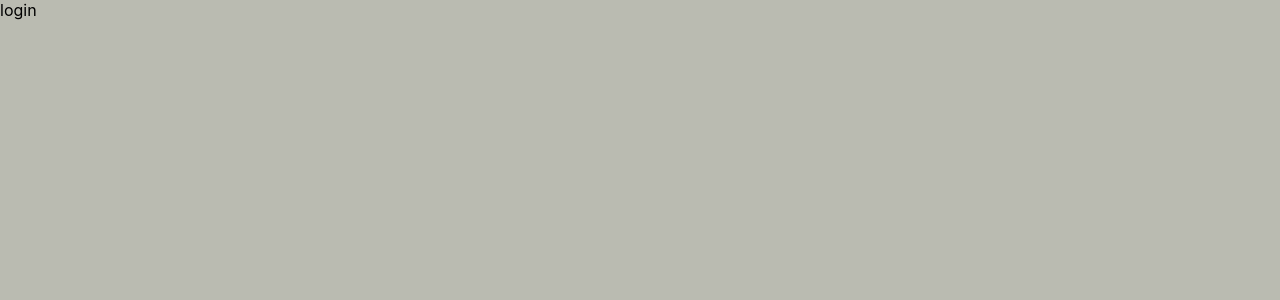
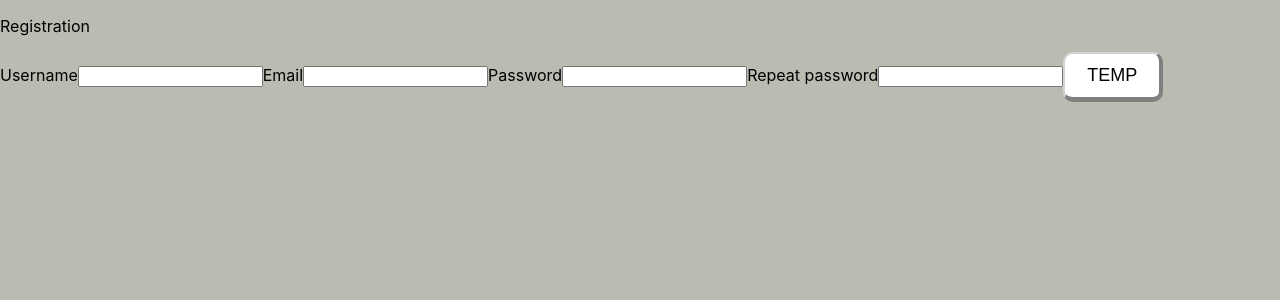
Before and after one commit to HungryM1NT/FSP_front, a React (Create React App) app: page /auth in a window 1280 px wide. Shown: the top 300 px of the page. Built offline with nearby package versions, Linux system fonts and the light colour scheme.

Commit message:
auth form started

```diff
--- /dev/null
+++ b/src/components/AuthForm/AuthForm.tsx
@@ -0,0 +1,42 @@
+import './AuthForm.css';
+import { HTMLInputTypeAttribute } from 'react';
+import Button from '../Button/Button';
+
+
+interface Line {
+    lineName: string,
+    inputType: HTMLInputTypeAttribute,
+    isRequired?: boolean,
+    minLength?: number
+}
+
+export interface Props {
+    title: string,
+    lines: Array<Line>
+}
+
+function AuthForm(props: Props) {
+  return (
+    <>
+      <div className='auth_form'>
+        <p className='form_title'>{props.title}</p>
+        <form>
+            {props.lines.map(
+                (line: Line) =>
+                <label>
+                    {line.lineName}
+                    <input
+                        type={line.inputType}
+                        required={line.isRequired}
+                        minLength={line.minLength}
+                    />
+                </label>
+            )}
+            <Button name={"TEMP"} onclick={() => {}}/>
+        </form>
+      </div>
+    </>
+  );
+}
+
+export default AuthForm;
--- a/src/components/Navbar/Navbar.tsx
+++ b/src/components/Navbar/Navbar.tsx
@@ -14,7 +14,7 @@ function Navbar() {
                 <img src={logo} className="logo" alt="logo" />
             </div>
             <Button
-                name={"Upload"} onclick={() => {console.log("todo")}}
+                name={"Upload"} onclick={() => {console.log(typeof(NaN))}}
             />
             <Button
                 name={"Files"} onclick={() => {navigate("/explorer")}}
--- a/src/pages/AuthPage/AuthPage.tsx
+++ b/src/pages/AuthPage/AuthPage.tsx
@@ -1,14 +1,36 @@
 import { useState } from 'react';
 import './AuthPage.css';
+import AuthForm from '../../components/AuthForm/AuthForm';
+import { Props } from '../../components/AuthForm/AuthForm';
+
+
+const loginForm: Props = {
+  title: "Log in",
+  lines: [
+    {lineName: "Username", inputType: "text", isRequired: true, minLength: 4},
+    {lineName: "Password", inputType: "password", isRequired: true},
+  ]
+};
+
+const registerForm: Props = {
+  title: "Registration",
+  lines: [
+    {lineName: "Username", inputType: "text", isRequired: true, minLength: 4},
+    {lineName: "Email", inputType: "email", isRequired: true},
+    {lineName: "Password", inputType: "password", isRequired: true, minLength: 8},
+    {lineName: "Repeat password", inputType: "password", isRequired: true, minLength: 8},
+  ]
+};
 
 function AuthPage() {
   const [isLogin, setIsLogin] = useState(true);
   return (
     <>
-      {isLogin ? (<div>login</div>) : (<div>register</div>)}
-        {/* <div>adsada</div> */}
-    </>
-  );
+      {!isLogin ?
+      (<AuthForm {...loginForm}/>) :
+      (<AuthForm {...registerForm}/>)}
+      </>
+    );
 }
 
 export default AuthPage;
```
Also changed, not shown: src/components/AuthForm/AuthForm.css (added).
